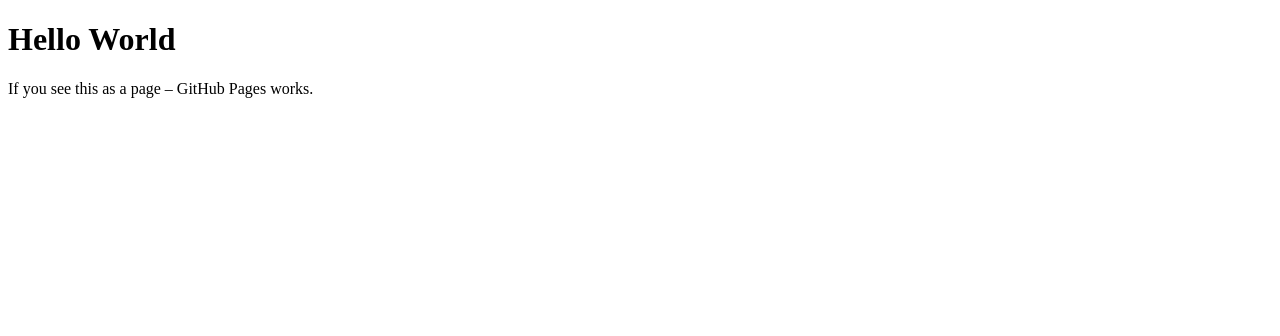
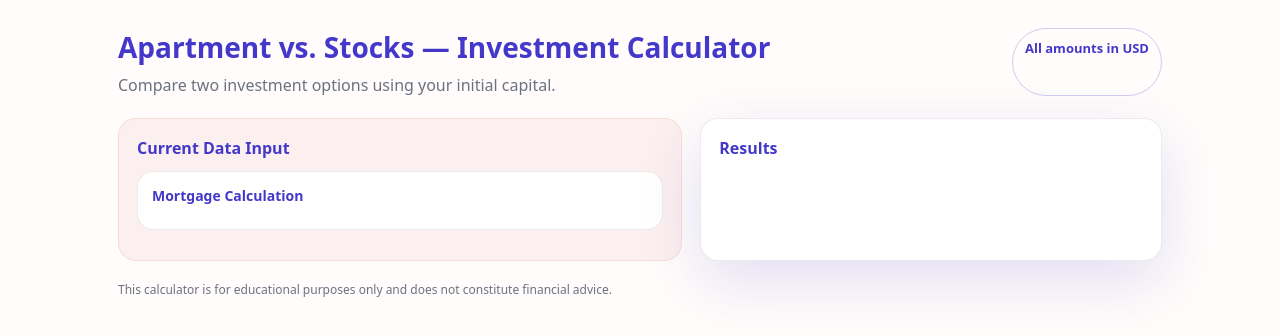
Before and after one commit to verabarz12-art/apartment-vs-stocks-calculator, a plain HTML site: page index.html in a window 1280 px wide. Drawn offline with Linux system fonts and the light colour scheme.

Commit message:
Update index.html

```diff
--- a/index.html
+++ b/index.html
@@ -1,11 +1,80 @@
 <!doctype html>
-<html>
-  <head>
-    <meta charset="utf-8">
-    <title>Test</title>
-  </head>
-  <body>
-    <h1>Hello World</h1>
-    <p>If you see this as a page – GitHub Pages works.</p>
-  </body>
+<html lang="en" dir="ltr">
+<head>
+  <meta charset="utf-8" />
+  <meta name="viewport" content="width=device-width, initial-scale=1" />
+  <title>Apartment vs. Stocks — Investment Calculator</title>
+  <meta name="description" content="Compare investing in an apartment vs investing the same initial capital in stocks." />
+
+  <style>
+    :root{
+      --blue:#4338CA;
+      --cream:#FFFCFB;
+      --pink:#FFD8D8;
+      --red:#ED3500;
+      --bg: var(--cream);
+      --panel: #ffffff;
+      --text: #1f2937;
+      --muted: #6b7280;
+      --border: rgba(0,0,0,.08);
+      --shadow: 0 20px 60px rgba(67,56,202,.15);
+      --r: 18px;
+    }
+    *{box-sizing:border-box}
+    body{
+      margin:0;
+      font-family: system-ui, -apple-system, Segoe UI, Roboto, Arial, sans-serif;
+      color:var(--text);
+      background: var(--bg);
+    }
+    .wrap{max-width:1100px; margin:0 auto; padding:28px}
+    header{display:flex; justify-content:space-between; gap:20px; margin-bottom:22px; flex-wrap:wrap;}
+    .title h1{margin:0; font-size:28px; color:var(--blue)}
+    .title p{margin:8px 0 0; color:var(--muted)}
+    .badge{padding:10px 12px; border:1px solid rgba(67,56,202,.25); border-radius:999px; color:var(--blue); font-size:13px; font-weight:600;}
+    .grid{display:grid; grid-template-columns: 1.1fr .9fr; gap:18px;}
+    @media (max-width: 900px){.grid{grid-template-columns:1fr}}
+    .panel{background:#fff; border:1px solid var(--border); border-radius: var(--r); box-shadow: var(--shadow); padding:18px;}
+    .panel.inputs{background:#FBEFEF; border-color: rgba(237,53,0,.1); box-shadow:none;}
+    h2{font-size:16px; color:var(--blue); margin:0 0 12px}
+    .subpanel{border:1px solid var(--border); border-radius:16px; padding:14px; margin-bottom:12px; background:#fff;}
+    h3{font-size:14px; color:var(--blue); margin:0 0 10px}
+    .form{display:grid; grid-template-columns:1fr 1fr; gap:12px;}
+    @media (max-width:600px){.form{grid-template-columns:1fr}}
+    label{font-size:12px; color:var(--muted); display:block; margin-bottom:6px}
+    input{width:100%; padding:11px 12px; border-radius:12px; border:1px solid var(--border); font-size:16px;}
+    input:focus{outline:none; border-color:var(--blue); box-shadow:0 0 0 3px rgba(67,56,202,.15);}
+    button{padding:11px 14px; border-radius:12px; border:1px solid var(--blue); background:var(--blue); color:#fff; font-weight:700; cursor:pointer;}
+    button.secondary{background:#fff; color:var(--blue);}
+    .cards{display:grid; gap:12px}
+    .card{border:1px solid var(--border); border-radius:16px; padding:14px; background:#fff;}
+    .kpi{display:grid; grid-template-columns:1fr 1fr; gap:10px;}
+    .kpi .item{border:1px solid var(--border); border-radius:14px; padding:10px;}
+    .kpi .span2{grid-column:1/-1}
+    .k{font-size:11px; color:var(--muted)}
+    .v{font-size:16px; margin-top:6px}
+    .decision{display:flex; justify-content:space-between; gap:20px; margin-top:18px; padding:22px; border-radius:18px; border:1px solid rgba(67,56,202,.2); background:linear-gradient(135deg, rgba(67,56,202,.06), rgba(255,216,216,.55));}
+    .pill{border:1px solid rgba(67,56,202,.4); border-radius:999px; padding:12px 16px; color:var(--blue); font-weight:600;}
+    footer{margin-top:20px; font-size:12px; color:var(--muted);}
+  </style>
+</head>
+<body>
+<div class="wrap">
+<header>
+  <div class="title">
+    <h1>Apartment vs. Stocks — Investment Calculator</h1>
+    <p>Compare two investment options using your initial capital.</p>
+  </div>
+  <div class="badge">All amounts in USD</div>
+</header>
+<div class="grid">
+<section class="panel inputs">
+  <h2>Current Data Input</h2>
+  <div class="subpanel"><h3>Mortgage Calculation</h3></div>
+</section>
+<section class="panel"><h2>Results</h2></section>
+</div>
+<footer>This calculator is for educational purposes only and does not constitute financial advice.</footer>
+</div>
+</body>
 </html>
```
